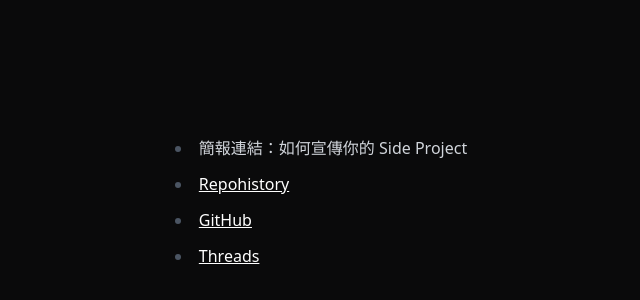
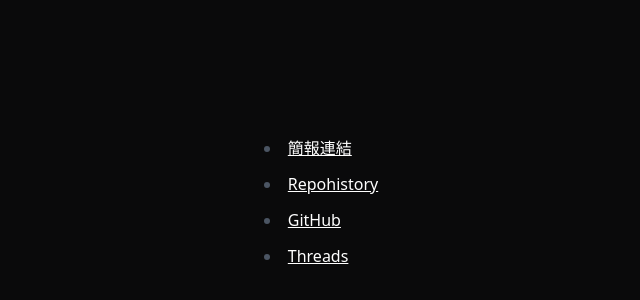
Before and after one commit to m4xshen/m4xshen.dev, an Astro site: page /coscup in a window 1280 px wide. Shown: the part 198-498 px from the top of the page, without its empty margins (323-963 px from the left). Built offline with nearby package versions, Linux system fonts and the light colour scheme; Astro itself is replaced by a stand-in of ours.

Commit message:
feat: add slide link

```diff
--- a/src/pages/coscup.astro
+++ b/src/pages/coscup.astro
@@ -17,7 +17,14 @@
   <body class="mx-5 flex flex-col items-center justify-center h-[100dvh]">
     <div class="prose prose-invert">
       <ul>
-        <li>簡報連結：如何宣傳你的 Side Project</li>
+        <li>
+          <a
+            href="https://www.figma.com/deck/OPLcItSUnkTI8sspb9jbFG/%E5%A6%82%E4%BD%95%E5%AE%A3%E5%82%B3%E4%BD%A0%E7%9A%84-Side-Project?node-id=2-553&t=sqGZQ4acKdXCYWgY-1"
+            target="_blank"
+          >
+            簡報連結
+          </a>
+        </li>
         <li><a href="https://repohistory.com" target="_blank">Repohistory</a></li>
         <li><a href="https://github.com/m4xshen" target="_blank">GitHub</a></li>
         <li><a href="https://threads.com/@m4xshen.dev" target="_blank">Threads</a></li>
```
